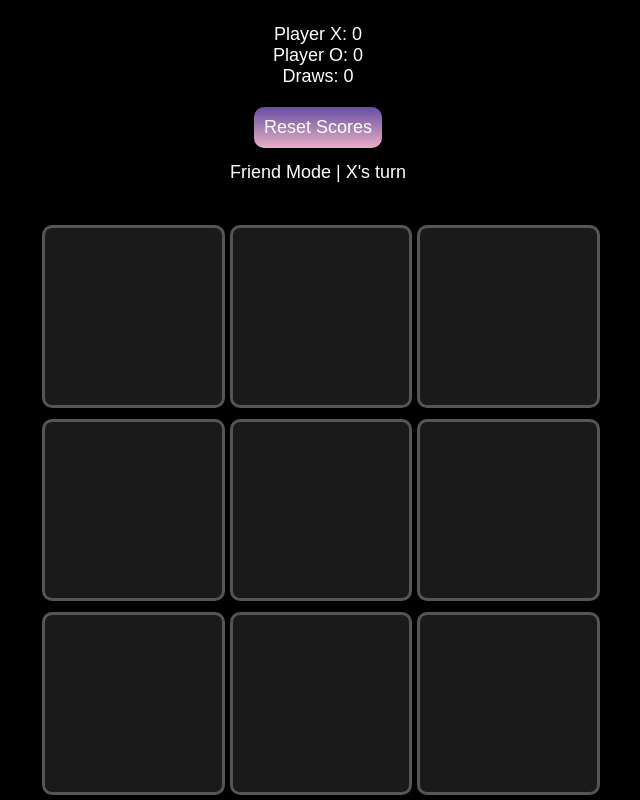
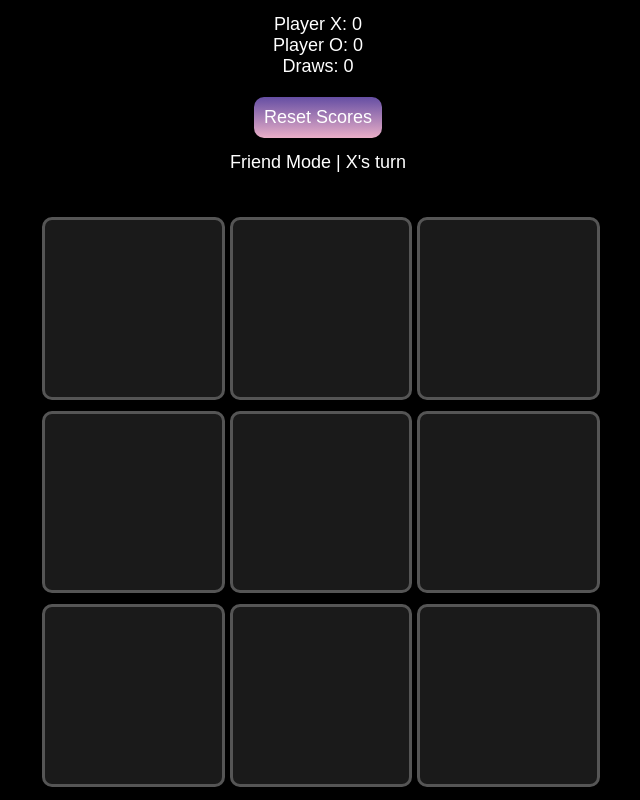
Before and after one commit to Darry2/TicTacToe, a plain HTML site: page index.html in a window 1280 px wide. Shown: the top 800 px of the page, without its empty margins (322-962 px from the left). Drawn offline with Linux system fonts and the light colour scheme; a web font is replaced by a local one.

Commit message:
Update index.html

```diff
--- a/index.html
+++ b/index.html
@@ -12,9 +12,9 @@
             display: flex;
             justify-content: center;
             align-items: center;
-            height: 100vh;
+            height: 60vh;
             margin: 0;
-            padding: 20px;
+            padding: 10px;
             background-color: #000;
             color: white;
         }
@@ -30,6 +30,9 @@
             gap: 2%; /* Relative gap */
             margin: 3% auto; /* Adjusted margin */
             padding: 4%; /* Relative padding */
+            margin-top: 20px;
+            margin-bottom: 1px;
+
         }
         .cell {
             width: 100%; /* Full width */
```
